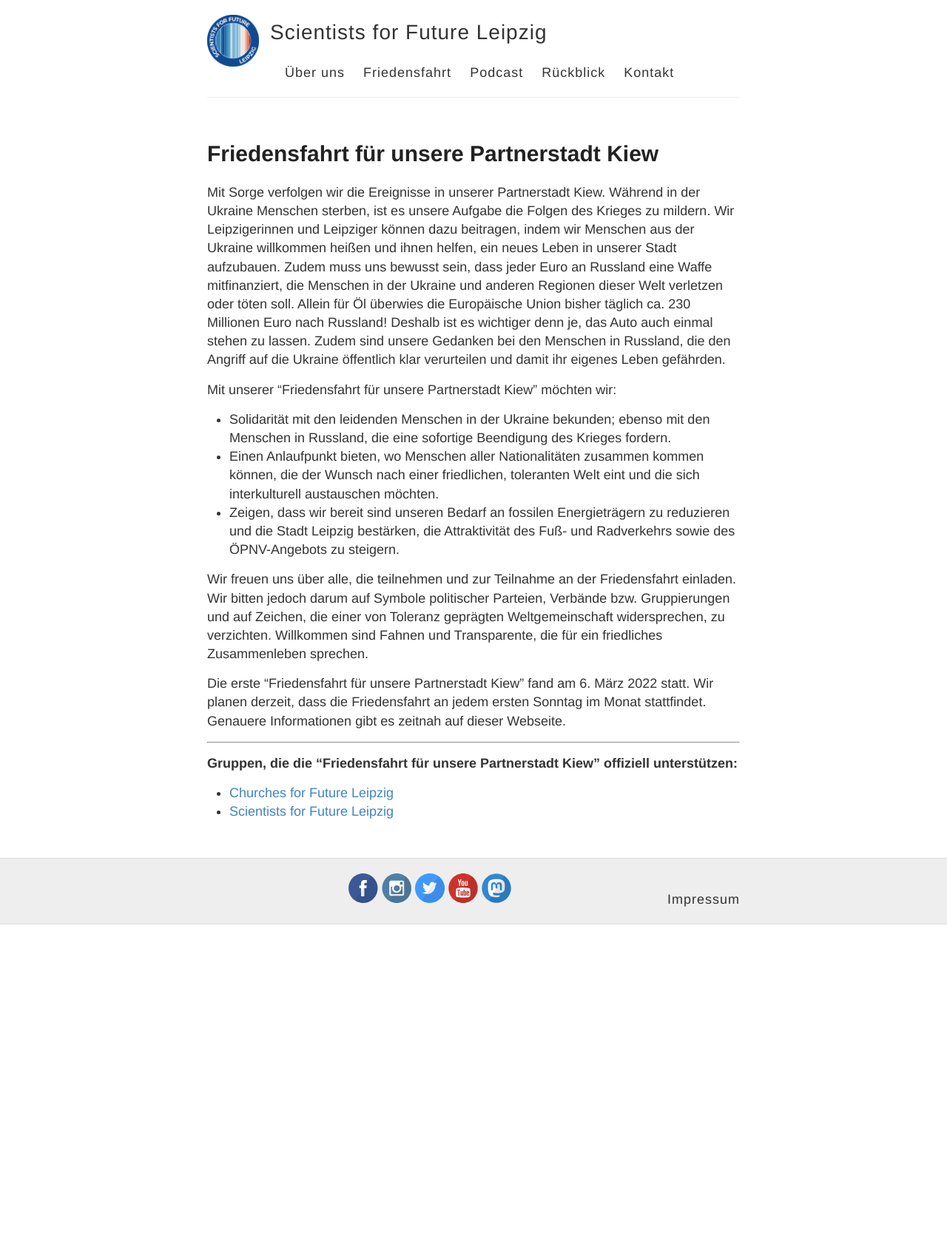
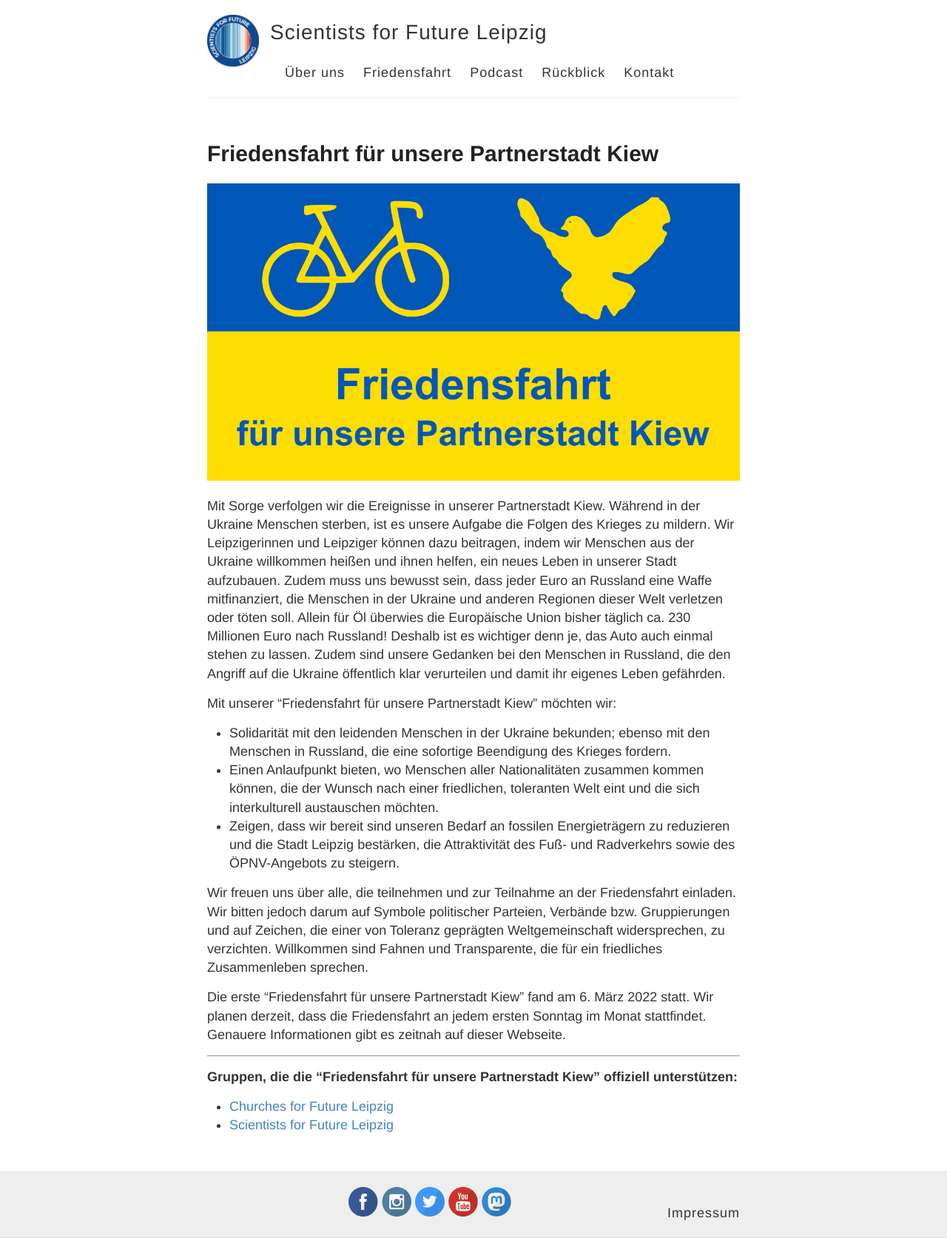
Before and after one commit to s4f-leipzig/s4f-leipzig.github.io, a Jekyll site: the page built from Friedensfahrt.md, in a window 1280 px wide. Shown: the whole page at 74% size. Built offline with Jekyll 4.4.1, drawn with Linux system fonts in a browser that asks for light colours; before the commit the page ends 1250 px from its top, so only the background shows below that.

Commit message:
Update Friedensfahrt.md

```diff
--- a/Friedensfahrt.md
+++ b/Friedensfahrt.md
@@ -3,6 +3,8 @@ layout: page
 title: Friedensfahrt für unsere Partnerstadt Kiew
 permalink: /friedensfahrt/
 ---
+
+![](/images/Friedensfahrt.png)
 
 Mit Sorge verfolgen wir die Ereignisse in unserer Partnerstadt Kiew. Während in der Ukraine Menschen sterben, ist es unsere Aufgabe die Folgen des Krieges
 zu mildern. Wir Leipzigerinnen und Leipziger können dazu beitragen, indem wir Menschen aus der Ukraine willkommen heißen und ihnen helfen, ein neues Leben
```
